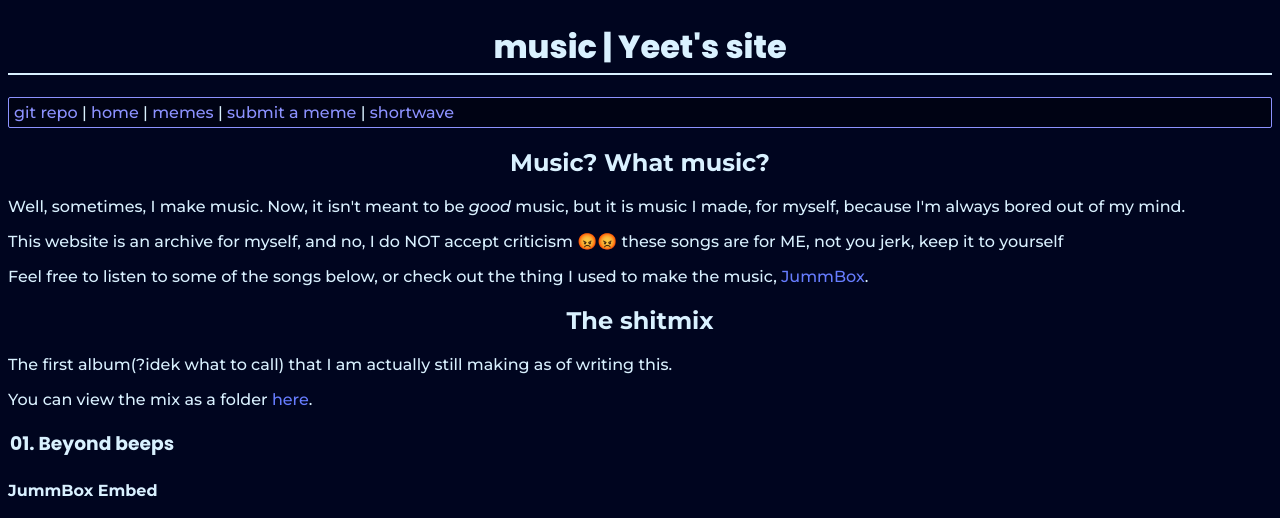
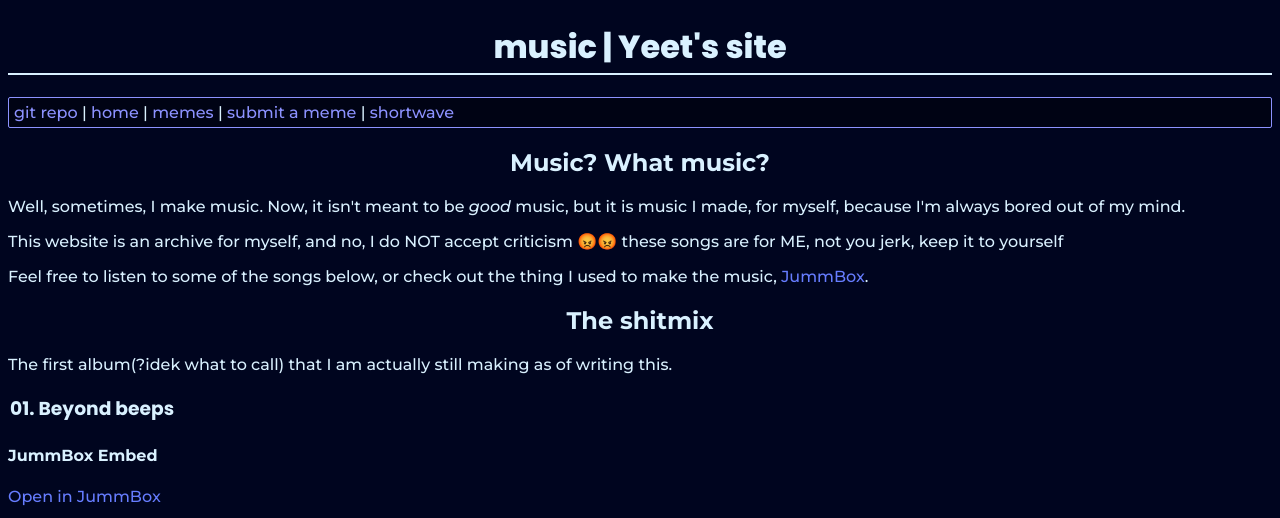
Before and after one commit to yeetssite/music, a Jekyll site: the page built from index.html, in a window 1280 px wide and 900 px high, cut to the strip 0-518 px from the top of the window. Built offline with Jekyll 4.4.1, drawn with Linux system fonts in a browser that asks for light colours; a script that is not in the unit is left out.

Commit message:
Revert "Add link to theshitmix/"
This reverts commit 3a2314d47d6a26bc892e5cb9737d2ee855271284.

```diff
--- a/index.html
+++ b/index.html
@@ -19,7 +19,6 @@ title: music
 
 	<h2>The shitmix</h2>
 	<p>The first album(?idek what to call) that I am actually still making as of writing this.</p>
-	<p>You can view the mix as a folder <a href="./theshitmix/">here</a>.</p>
 
 	<h3>01. Beyond beeps</h3>
 	<h4>JummBox Embed</h4>
```
